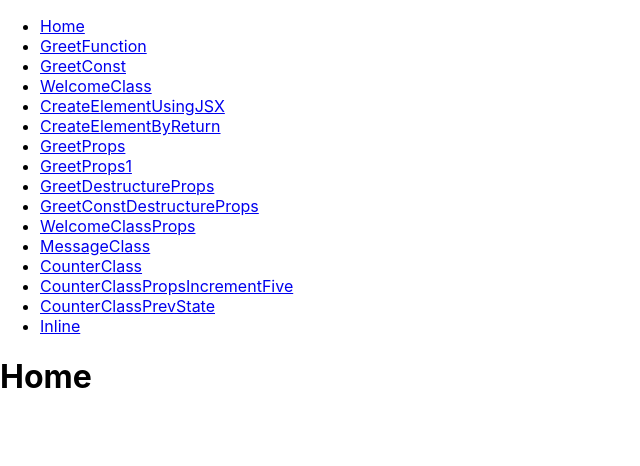
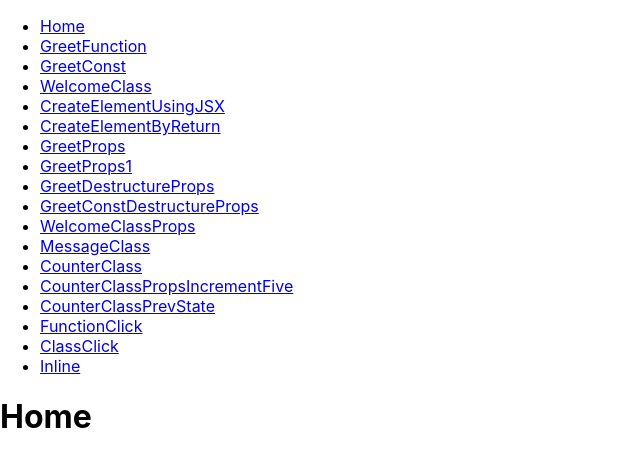
Before and after one commit to manumit-mukund/react_repository, a React (Create React App) app in the folder hello-world-app/: page / in a window 1280 px wide. Shown: the top 466 px of the page, without its empty margins (0-640 px from the left). Built offline with nearby package versions, Linux system fonts and the light colour scheme; the HTML template or start-up script is replaced by a standard one.

Commit message:
Commit changes...

```diff
--- a/hello-world-app/src/App.js
+++ b/hello-world-app/src/App.js
@@ -3,7 +3,7 @@ import React from 'react';
 import { BrowserRouter, Routes, Route } from "react-router-dom";
 import { GreetFunction, GreetConst, WelcomeClass, CreateElementUsingJSX,
   CreateElementByReturn, GreetProps, GreetDestructureProps, GreetConstDestructureProps, WelcomeClassProps, MessageClass,
-  CounterClass, CounterClassPropsIncrementFive, CounterClassPrevState,
+  CounterClass, CounterClassPropsIncrementFive, CounterClassPrevState, FunctionClick, ClassClick,
   Inline, Home, Layout } from './components/pages';
 
 
@@ -29,6 +29,8 @@ function App() {
           <Route path="CounterClass" element={<CounterClass />} />
           <Route path="CounterClassPropsIncrementFive" element={<CounterClassPropsIncrementFive />} />
           <Route path="CounterClassPrevState" element={<CounterClassPrevState />} />
+          <Route path="FunctionClick" element={<FunctionClick />} />
+          <Route path="ClassClick" element={<ClassClick />} />
           <Route path="Inline" element={<Inline />} />
         </Route>
       </Routes>
--- a/hello-world-app/src/components/Layout.js
+++ b/hello-world-app/src/components/Layout.js
@@ -52,6 +52,12 @@ const Layout = () => {
             <Link to="/CounterClassPrevState">CounterClassPrevState</Link>
           </li>
           <li>
+            <Link to="/FunctionClick">FunctionClick</Link>
+          </li>
+          <li>
+            <Link to="/ClassClick">ClassClick</Link>
+          </li>
+          <li>
             <Link to="/Inline">Inline</Link>
           </li>
         </ul>
--- a/hello-world-app/src/components/pages.js
+++ b/hello-world-app/src/components/pages.js
@@ -15,6 +15,8 @@ import MessageClass from './MessageClass';
 import CounterClass from './CounterClass';
 import CounterClassPropsIncrementFive from './CounterClassPropsIncrementFive';
 import CounterClassPrevState from './CounterClassPrevState';
+import FunctionClick from './FunctionClick';
+import ClassClick from './ClassClick';
 
 export {
 
@@ -31,6 +33,8 @@ export {
     CounterClass,
     CounterClassPropsIncrementFive,
     CounterClassPrevState,
+    FunctionClick,
+    ClassClick,
     Inline,
     Stylesheet,
     Home,
```
